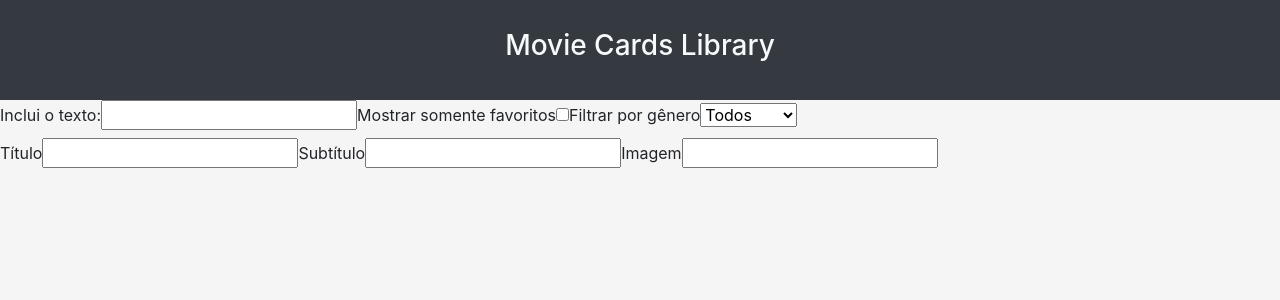
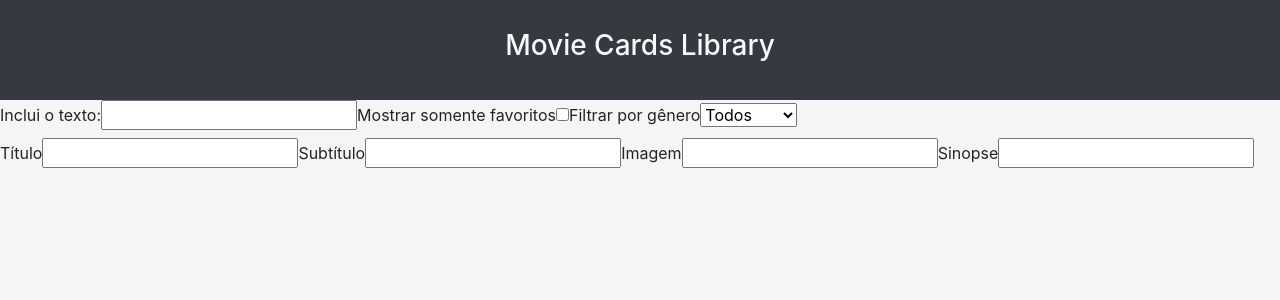
Before and after one commit to tryber/sd-05-block12-project-movie-card-library-stateful, a React (Create React App) app: page / in a window 1280 px wide. Shown: the top 300 px of the page. Built offline with nearby package versions, Linux system fonts and the light colour scheme.

Commit message:
add SinopseInput dentro do formulário de AddMovie

```diff
--- a/src/components/AddMovie.jsx
+++ b/src/components/AddMovie.jsx
@@ -16,6 +16,7 @@ class AddMovie extends React.Component {
     this.SubtitleInput = this.SubtitleInput.bind(this);
     this.ChangeHandler = this.ChangeHandler.bind(this);
     this.ImageInput = this.ImageInput.bind(this);
+    this.SinopseInput = this.SinopseInput.bind(this);
   }
 
   ChangeHandler(event) {
@@ -65,12 +66,27 @@ class AddMovie extends React.Component {
     );
   }
 
+  SinopseInput() {
+    return (
+      <label htmlFor="sinopse">
+        Sinopse
+        <input
+          type="textarea"
+          name="storyline"
+          value={this.state.storyline}
+          onChange={this.ChangeHandler}
+        />
+      </label>
+    );
+  }
+
   render() {
     return (
       <form>
         {this.TitleInput()}
         {this.SubtitleInput()}
         {this.ImageInput()}
+        {this.SinopseInput()}
       </form>
     );
   }
```
